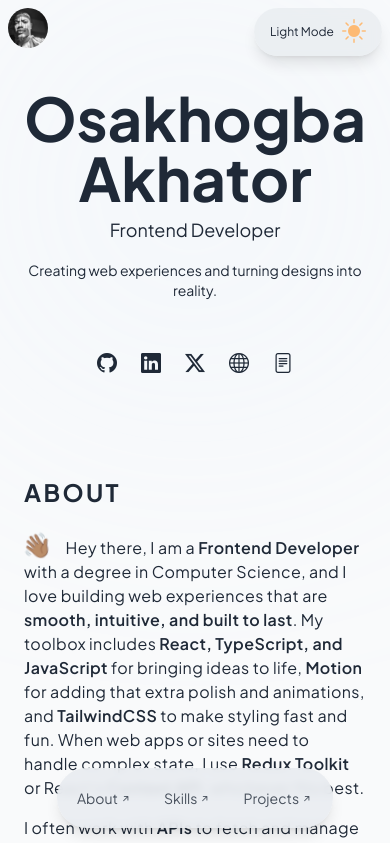
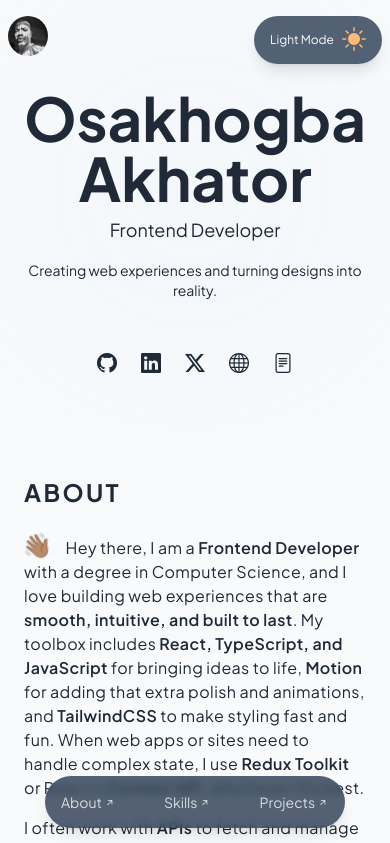
Before and after one commit to AkhatorEnosa/my_portfolio, a React (Vite) app: page / in a window 390 px wide. Shown: the top 843 px of the page. Built offline with nearby package versions, Linux system fonts and the light colour scheme.

Commit message:
floating nav links and theme toggler color change

```diff
--- a/src/components/NavLink.tsx
+++ b/src/components/NavLink.tsx
@@ -10,7 +10,7 @@ const NavLink = ({url, title}: NavLinkProps) => {
   const { selectedSection, setSelectedSection } = useContext(AppContext)
   return (
     <a href={url}
-      className={`group relative w-fit h-fit flex justify-center items-center lg:gap-3 capitalize text-sm ${selectedSection === title ? "font-bold text-[#008080] dark:text-[#f9fafb]" : "hover:text-[#008080] dark:text-[#f9fafb]/80 dark:hover:text-[#f9fafb] hover:font-bold opacity-80 hover:opacity-100"}  transition-all duration-150`}
+      className={`group relative w-fit h-fit p-2 lg:p-0 rounded-full flex justify-center items-center lg:gap-3 capitalize text-sm ${selectedSection === title ? "font-bold text-[#1F2937] dark:text-[#f9fafb] lg:text-[#008080] bg-[#f9fafb] dark:bg-[#1F2937] lg:bg-transparent gap-5" : "text-[#f9fafb] hover:text-white dark:text-[#1F2937] lg:text-[#1F2937] lg:hover:text-[#008080] gap-0 lg:dark:text-[#f9fafb]/80 lg:dark:hover:text-[#f9fafb] hover:font-bold opacity-80 hover:opacity-100"} transition-all duration-150`}
       onClick={() => {
         setSelectedSection(title);
         localStorage.setItem('section', title)
--- a/src/components/ProjectCard.tsx
+++ b/src/components/ProjectCard.tsx
@@ -18,12 +18,12 @@ const ProjectCard = ({ title, desc, tech, url, construction, imgSrc }: ProjectCa
       transition={{ duration: 0.5, ease: "easeInOut" }}
       viewport={{ amount: 0.2 }}
       aria-label={title}
-      href={url} target="_blank" className="group card relative text-sm bg-[#1f2937]/5 dark:bg-[#f9fafb]/5 md:bg-transparent md:darK:bg-transparent md:hover:bg-[#1f2937]/5 md:dark:hover:bg-[#f9fafb]/5 dark:text-[#f9fafb] rounded-lg p-4 transition-all duration-300 flex flex-col gap-2">
+      href={url} target="_blank" className="group relative text-sm bg-[#1f2937]/5 dark:bg-[#f9fafb]/5 md:bg-transparent md:darK:bg-transparent md:hover:bg-[#1f2937]/5 md:dark:hover:bg-[#f9fafb]/5 dark:text-[#f9fafb] border-[1px] lg:border-none border-[#1f2937]/20 dark:border-[#f9fafb]/20 lg:shadow rounded-lg md:p-4 transition-all duration-300 flex flex-col gap-2">
         <div className="flex flex-col-reverse md:grid md:grid-cols-5 justify-between items-center gap-4 md:gap-6">
-            <div className="w-full md:w-fit md:col-span-3 md:h-full flex flex-col justify-between gap-2">
+            <div className="w-full md:w-fit md:col-span-3 md:h-full flex flex-col justify-between px-4 md:px-0 gap-2">
                 <div className="w-full flex flex-col gap-2">
                   <h2 aria-label={title} className="w-full flex gap-2 text-lg font-bold group-hover:text-[#008080] group-hover:dark:text-inherit capitalize">{title} <i className="bi bi-arrow-right -rotate-45 group-hover:rotate-0 transition-all duration-300"></i></h2>
-                  <p className="text-sm">{desc}</p>
+                  <p className="text-sm line-clamp-3 md:line-clamp-none">{desc}</p>
                 </div>
                 {/* <hr className="text-[#1f2937]/20"/> */}
                 {/* <a href={url} target="_blank" className="text-sm text-[#FF6B6B]">View Project</a> */}
@@ -32,13 +32,13 @@ const ProjectCard = ({ title, desc, tech, url, construction, imgSrc }: ProjectCa
               {construction && <span className="absolute size-6 lg:opacity-0 lg:group-hover:opacity-100 flex justify-center items-center bg-yellow-300 rounded-full border-[1px] border-black dark:text-black right-0 -top-2 shadow-lg text-xs animate-pulse z-20 transition-opacity duration-300" title="Under construction">
                 <i className="bi bi-bricks"></i>
               </span>}
-              <div className="w-full h-48 dark:border-[#f9fafb]/20 rounded-lg md:rounded-3xl border-[1px] border-[#1f2937]/20 overflow-hidden">
+              <div className="w-full h-48 dark:border-[#f9fafb]/20 rounded-lg md:rounded-3xl md:border-[1px] border-[#1f2937]/20 overflow-hidden">
                   <img src={imgSrc} alt="Project Image" className="w-full h-full object-cover scale-125 group-hover:scale-100 transition-transform duration-300"/>
               </div>
             </div>
         </div>
 
-        <div className="w-full flex gap-2 mt-5 text-[10px] justify-center md:justify-normal font-semibold uppercase tracking-wider flex-wrap">
+        <div className="w-full flex gap-2 mt-5 text-[10px] justify-center sm:justify-normal p-2 md:p-0 font-semibold uppercase tracking-wider flex-wrap">
             {/* {tech.map((x: string) => (x + " • "))} */}
             {tech.map((x: string, index: number) => (
                 <p key={index} className="px-2 py-1 bg-[#008080]/5 dark:bg-[#008080]/30 rounded-2xl">{x}</p>
--- a/src/sections/Left.tsx
+++ b/src/sections/Left.tsx
@@ -45,9 +45,9 @@ const Left = () => {
           initial={{ opacity: 0, y: 50 }}
           animate={{ opacity: 1, y: 0 }}
           transition={{ duration: 0.5, delay: 1.5 }}
-        className="w-full mt-10 lg:mt-0 fixed flex left-0 bottom-4 justify-center items-center lg:relative lg:right-0 lg:left-0 lg:bottom-0 z-40">
+          className="w-full mt-10 lg:mt-0 fixed flex left-0 bottom-4 justify-center items-center lg:relative lg:right-0 lg:left-0 lg:bottom-0 z-40">
           {/* nav links */}
-          <div className="w-fit md:w-[50%] lg:w-full flex lg:flex-col justify-center items-center lg:items-start bg-[#e9edf1]/90 dark:bg-[#2a3b52]/90 lg:bg-transparent lg:dark:bg-transparent lg:backdrop-blur-none lg:rounded-none lg:shadow-none rounded-full backdrop-blur-sm shadow-lg py-5 px-5 lg:py-0 lg:px-0 mt-10 gap-8 md:gap-16 lg:gap-2 z-40">
+          <div className="w-fit lg:w-full flex lg:flex-col justify-center items-center lg:items-start dark:bg-[#e9edf1]/80 bg-[#2a3b52]/80 text-[#f9fafb] dark:text-[#2a3b52]lg:bg-transparent lg:dark:bg-transparent lg:backdrop-blur-none lg:rounded-none lg:shadow-none rounded-full backdrop-blur-sm shadow-lg py-2 px-2 lg:py-0 lg:px-0 mt-10 gap-8 md:gap-16 lg:gap-2 z-40">
             {
               NAVLINKS.map((navlink, index) => (
                 <NavLink key={index+navlink} url={`#${navlink}`} title={navlink}/>
--- a/src/sections/Navbar.tsx
+++ b/src/sections/Navbar.tsx
@@ -17,7 +17,7 @@ const Navbar = () => {
         initial={{ opacity: 0, y: -50 }}
         animate={{ opacity: 1, y: 0 }}
         transition={{ duration: 0.5, delay: 0 }}
-        className="fixed left-0 top-0 w-full flex justify-between py-2 px-2 md:px-10 lg:bg-none z-40">
+        className="fixed left-0 top-0 w-full flex justify-between py-4 px-2 md:px-10 lg:bg-none z-40">
           {/* user image */}
           <motion.div
             className="size-10 lg:w-14 lg:h-14 z-40"
@@ -56,7 +56,7 @@ const Navbar = () => {
             initial={{ opacity: 0 }}
             animate={{ opacity: 1 }}
             transition={{ duration: 0.5, delay: 2.5}}
-            className="group w-fit flex lg:hidden bg-[#e9edf1]/80 dark:bg-[#2a3b52]/80 dark:text-[#f9fafb] py-2 px-4 rounded-full backdrop-blur-sm shadow-lg lg:shadow-none lg:backdrop-blur-none cursor-pointer overflow-hidden z-50 duration-300 transition-all"
+            className="group w-fit flex lg:hidden dark:bg-[#e9edf1]/80 bg-[#2a3b52]/80 text-[#f9fafb] dark:text-[#2a3b52] py-2 px-4 rounded-full backdrop-blur-sm shadow-lg lg:shadow-none lg:backdrop-blur-none cursor-pointer overflow-hidden z-50 duration-300 transition-all"
             aria-label={theme === 'dark' ? 'Switch to light mode' : 'Switch to dark mode'}
             onClick={() => themeHandler()}>
                 <p className={`w-fit text-xs md:text-sm flex justify-center items-center gap-2 ${theme === 'dark' ? "-translate-x-30 opacity-0" : "translate-x-0 opacity-100"} duration-300 transition-all`}>Light Mode<i className={`text-2xl bi bi-brightness-high-fill text-orange-300 group-hover:rotate-[360] ${theme !== 'dark' ? "rotate-180" : "rotate-0"} duration-300 transition-all`}></i></p>
--- a/src/sections/Right.tsx
+++ b/src/sections/Right.tsx
@@ -146,12 +146,13 @@ const Right = () => {
                             />
                         ))}
                     </div>
-
-                    {
-                        PROJECTS.map((project, index) => (
-                            (project.group === groupBy || groupBy === "all") && <ProjectCard key={index} title={project.title} imgSrc={project.image} tech={project.tag || []} url={project.url} desc={project.description} construction={project.construction}/>
-                        ))
-                    }
+                    <div className="grid grid-cols-1 sm:grid-cols-2 md:grid-cols-1 gap-4">
+                        {
+                            PROJECTS.map((project, index) => (
+                                (project.group === groupBy || groupBy === "all") && <ProjectCard key={index} title={project.title} imgSrc={project.image} tech={project.tag || []} url={project.url} desc={project.description} construction={project.construction}/>
+                            ))
+                        }
+                    </div>
                 </div>
             </motion.div>
 
```
